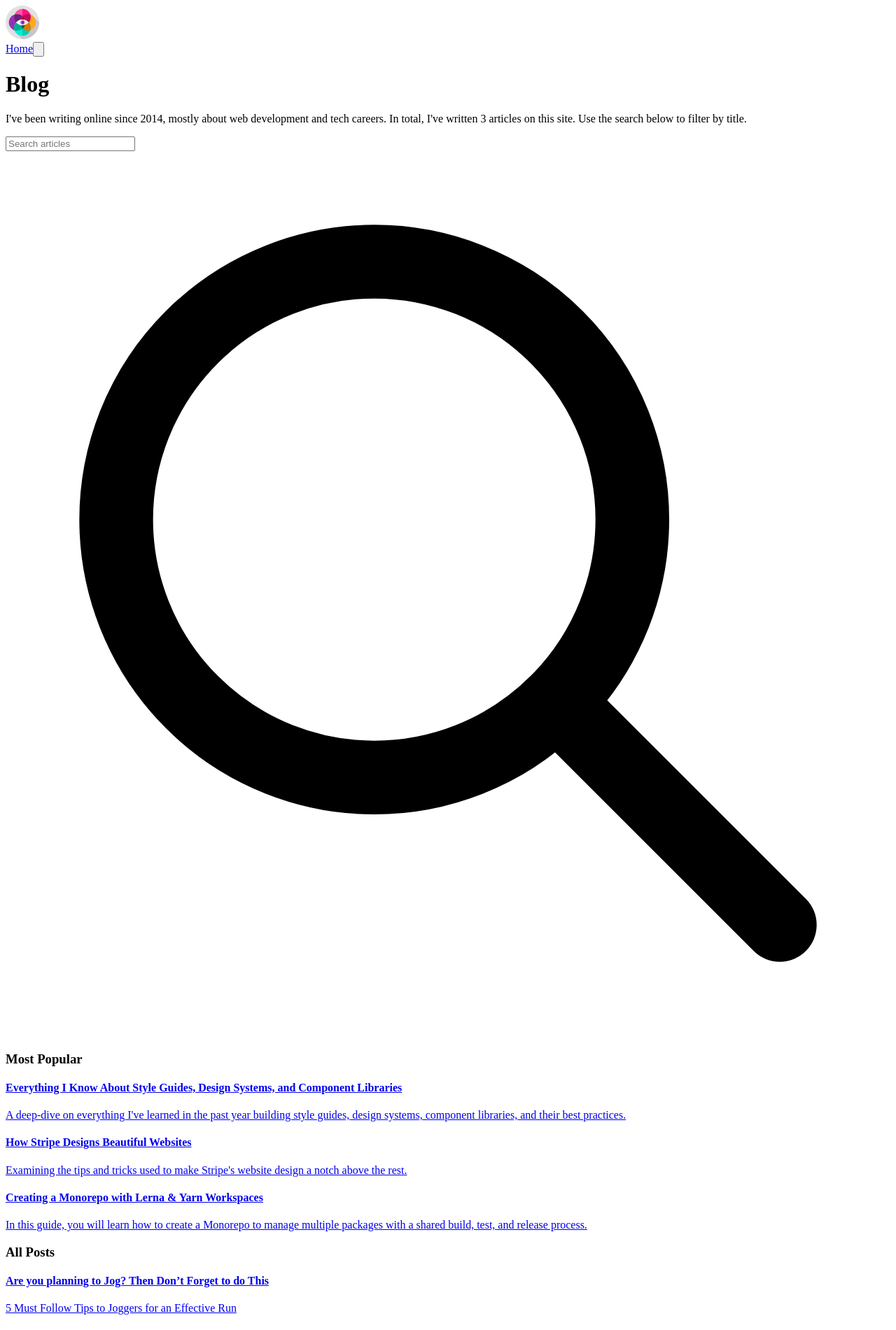
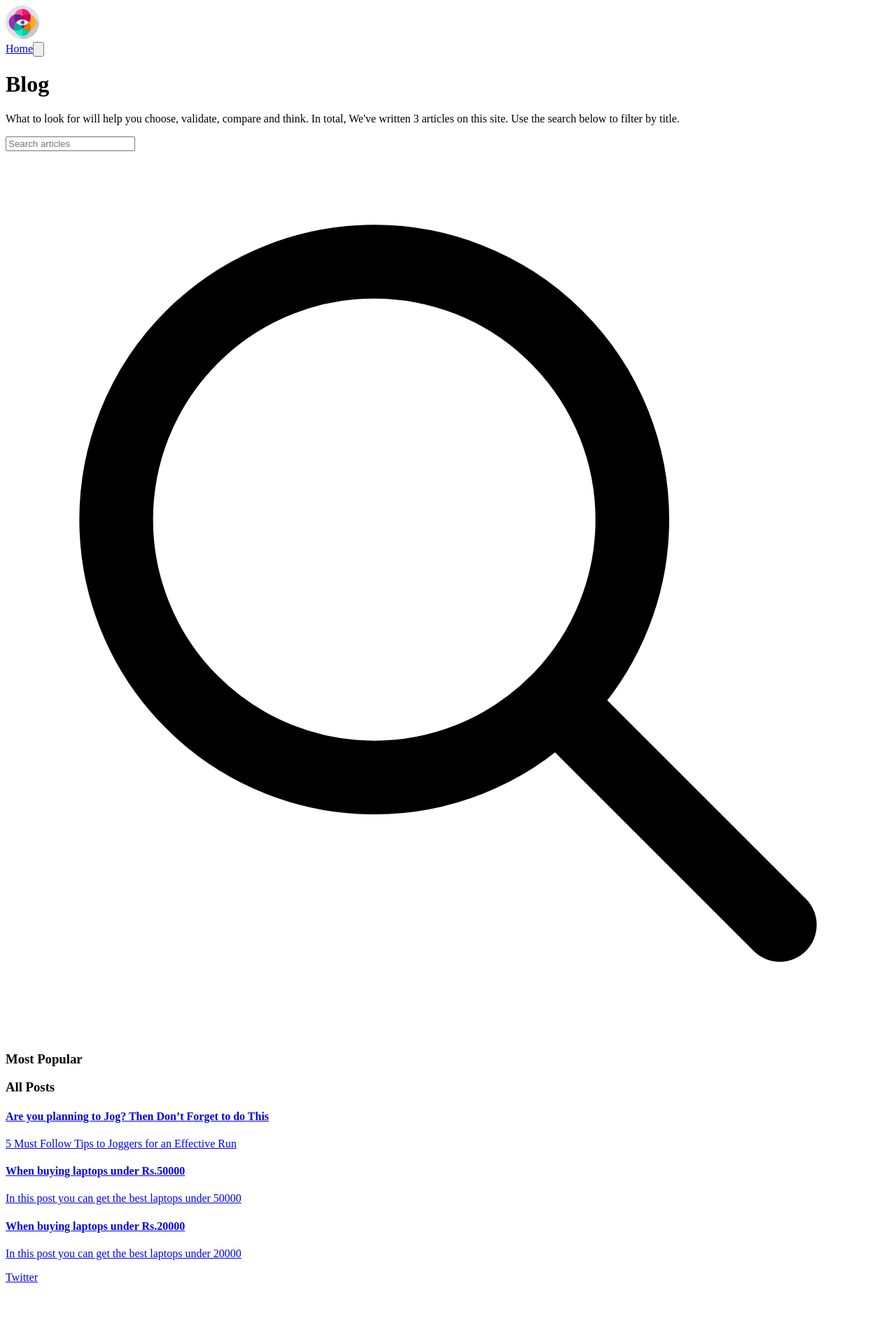
Before and after one commit to karthikbalajikb/kb-space-monorepo, a Next.js app in the folder packages/affiliates-site/: page /blog in a window 1280 px wide. Shown: the top 1901 px of the page at 70% size. Built offline with nearby package versions, Linux system fonts and the light colour scheme.

Commit message:
affilate update links to whattolook domain

```diff
--- a/packages/affiliates-site/components/Footer/index.js
+++ b/packages/affiliates-site/components/Footer/index.js
@@ -15,7 +15,7 @@ const Footer = () => {
   return (
     <footer className="flex flex-col items-center mb-8">
       <div className="flex space-x-4 mb-4">
-        <ExternalLink href="https://twitter.com/karthikbalaji99">
+        <ExternalLink href="https://twitter.com/_WhatToLook">
           <span className="sr-only">Twitter</span>
           <svg className="h-5 w-5" viewBox="0 0 24 24">
             <g
@@ -29,21 +29,7 @@ const Footer = () => {
             </g>
           </svg>
         </ExternalLink>
-        <ExternalLink href="https://github.com/karthikbalajikb">
-          <span className="sr-only">Github</span>
-          <svg className="h-5 w-5" viewBox="0 0 24 24">
-            <g
-              fill="none"
-              stroke="currentColor"
-              strokeWidth="2"
-              strokeLinecap="round"
-              strokeLinejoin="round"
-            >
-              <path d="M9 19c-5 1.5-5-2.5-7-3m14 6v-3.87a3.37 3.37 0 0 0-.94-2.61c3.14-.35 6.44-1.54 6.44-7A5.44 5.44 0 0 0 20 4.77 5.07 5.07 0 0 0 19.91 1S18.73.65 16 2.48a13.38 13.38 0 0 0-7 0C6.27.65 5.09 1 5.09 1A5.07 5.07 0 0 0 5 4.77a5.44 5.44 0 0 0-1.5 3.78c0 5.42 3.3 6.61 6.44 7A3.37 3.37 0 0 0 9 18.13V22" />
-            </g>
-          </svg>
-        </ExternalLink>
-        <ExternalLink href="https://www.linkedin.com/in/karthikbalaji9294">
+        <ExternalLink href="https://www.linkedin.com/company/whattolook">
           <span className="sr-only">LinkedIn</span>
           <svg className="h-5 w-5" viewBox="0 0 24 24">
             <g
--- a/packages/affiliates-site/data/blog/are-you-planning-to-jog-then-dont-forget-to-do-this.mdx
+++ b/packages/affiliates-site/data/blog/are-you-planning-to-jog-then-dont-forget-to-do-this.mdx
@@ -2,6 +2,7 @@
 title: "Are you planning to Jog? Then Don’t Forget to do This"
 publishedAt: "2020-01-08"
 summary: "5 Must Follow Tips to Joggers for an Effective Run"
+image: '/static/images/are-you-planning-to-jog-then-dont-forget-to-do-this/run.jpg'
 by: "Bhuvanesh"
 ---
 
--- a/packages/affiliates-site/next-seo.config.js
+++ b/packages/affiliates-site/next-seo.config.js
@@ -1,20 +1,20 @@
-const title = 'Karthik Balaji – Developer, writer, creator.';
+const title = 'What To Look – Helps you what to look when buying, starting things';
 const description =
-  'Front-end developer, JavaScript, UI/UX enthusiast.';
+  'Helps you what to look when buying, starting things - Electronics, Lifestyle, Health, Startups, Tech';
 
 const SEO = {
   title,
   description,
-  canonical: 'https://kbtechspace.com',
+  canonical: 'https://whattolook.com',
   openGraph: {
     type: 'website',
     locale: 'en_IE',
-    url: 'https://kbtechspace.com',
+    url: 'https://whattolook.com',
     title,
     description,
     images: [
       {
-        url: 'https://kbtechspace.com/logos/logo.png',
+        url: 'https://whattolook.com/logos/favicons/vision.svg',
         alt: title,
         width: 1280,
         height: 720
@@ -22,8 +22,8 @@ const SEO = {
     ]
   },
   twitter: {
-    handle: '@karthikbalaji99',
-    site: '@karthikbalaji99',
+    handle: '@_WhatToLook',
+    site: '@_WhatToLook',
     cardType: 'summary_large_image'
   }
 };
--- a/packages/affiliates-site/pages/blog.js
+++ b/packages/affiliates-site/pages/blog.js
@@ -5,10 +5,10 @@ import AppContainer from '@/components/AppContainer';
 import BlogPost from '@/components/BlogPost';
 import { getAllFilesFrontMatter } from '@/helpers/mdx';
 
-const url = 'https://kbtechspace.com/blog';
-const title = 'Blog – Karthik Balaji';
+const url = 'https://whattolook.com/blog';
+const title = 'Blogs - What To Look';
 const description =
-  'Thoughts on the Software Industry, Programming, UI/UX, Design System, Technology and my personal life.';
+  'Helps you what to look when buying, starting things - Electronics, Lifestyle, Health, Startups, Tech';
 
 export default function Blog({ posts }) {
   const [searchValue, setSearchValue] = useState('');
@@ -38,8 +38,8 @@ export default function Blog({ posts }) {
           Blog
         </h1>
         <p className="text-gray-600 dark:text-gray-400 mb-4">
-          {`I've been writing online since 2014, mostly about web development and tech careers.
-            In total, I've written ${posts.length} articles on this site.
+          {`What to look for will help you choose, validate, compare and think.
+            In total, We've written ${posts.length} articles on this site.
             Use the search below to filter by title.`}
         </p>
         <div className="relative w-full mb-4">
@@ -70,21 +70,6 @@ export default function Blog({ posts }) {
             <h3 className="font-bold text-2xl md:text-4xl tracking-tight mb-4 mt-8 text-black dark:text-white">
               Most Popular
             </h3>
-            <BlogPost
-              title="Everything I Know About Style Guides, Design Systems, and Component Libraries"
-              summary="A deep-dive on everything I've learned in the past year building style guides, design systems, component libraries, and their best practices."
-              slug="style-guides-component-libraries-design-systems"
-            />
-            <BlogPost
-              title="How Stripe Designs Beautiful Websites"
-              summary="Examining the tips and tricks used to make Stripe's website design a notch above the rest."
-              slug="how-stripe-designs-beautiful-websites"
-            />
-            <BlogPost
-              title="Creating a Monorepo with Lerna & Yarn Workspaces"
-              summary="In this guide, you will learn how to create a Monorepo to manage multiple packages with a shared build, test, and release process."
-              slug="monorepo-lerna-yarn-workspaces"
-            />
           </>
         )}
         <h3 className="font-bold text-2xl md:text-4xl tracking-tight mb-4 mt-8 text-black dark:text-white">
```
Also changed, not shown: packages/affiliates-site/components/BlogSeo/index.js (+5 -5 lines), packages/affiliates-site/layouts/BlogLayout.js (+2 -12 lines).
